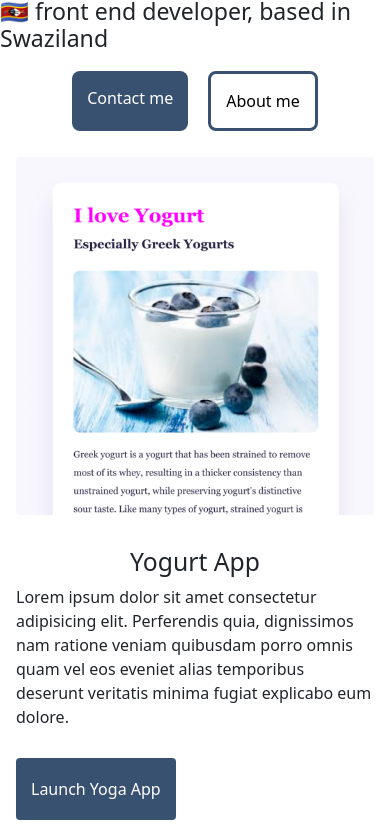
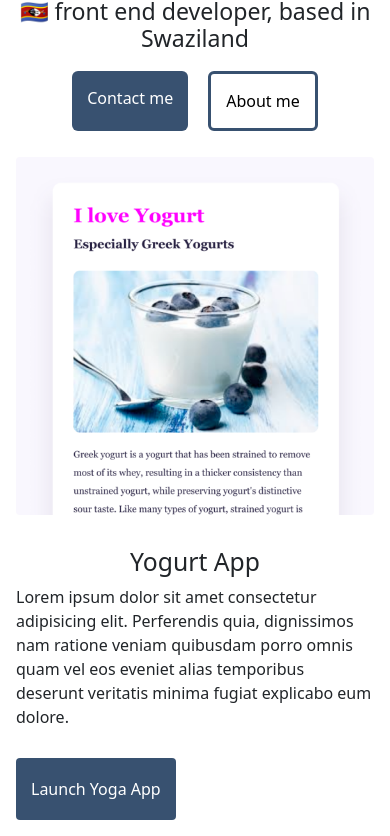
Before and after one commit to MthabiKT/homework-static-website, a plain HTML site: page index.html in a window 390 px wide. Shown: the part 249-1085 px from the top of the page. Drawn offline with nearby package versions, Linux system fonts and the light colour scheme.

Commit message:
altered the css file and added media queries

```diff
--- a/index.html
+++ b/index.html
@@ -20,7 +20,7 @@
       integrity="sha384-ka7Sk0Gln4gmtz2MlQnikT1wXgYsOg+OMhuP+IlRH9sENBO0LRn5q+8nbTov4+1p"
       crossorigin="anonymous"
     ></script>
-    <title>Mthabi.T: Mthabi.com</title>
+    <title>Front-end developer Mthabi.T: Mthabi.com</title>
   </head>
   <body>
     <nav class="navbar navbar-expand-lg navbar-light bg-light">
--- a/sandbox.config.json
+++ /dev/null
@@ -1,3 +0,0 @@
-{
-  "template": "static"
-}
--- a/src/style.css
+++ b/src/style.css
@@ -34,7 +34,9 @@ h3 {
   color: black;
   padding: 15px;
   margin: 10px;
-  border-radius: 8px;
+  text-align: center;
+  border-radius: 6px;
+  box-shadow: var(--tertiary-color);
   text-decoration: none;
   border: 3px solid var(--tertiary-color);
 }
@@ -42,8 +44,9 @@ h3 {
   padding: 15px;
   margin: 10px;
   color: white;
-  border-radius: 8px;
-  box-shadow: ;
+  border-radius: 6px;
+  box-shadow: #385170;
+  text-align: center;
   text-decoration: none;
   background-color: var(--tertiary-color);
 }
@@ -78,3 +81,10 @@ h3 {
   color: white;
   border-radius: 4px;
 }
+
+@media (max-width: 576px) {
+  h1,
+  h3 {
+    text-align: center;
+  }
+}
```
Also changed, not shown: package.json (deleted, +0 -24 lines).
